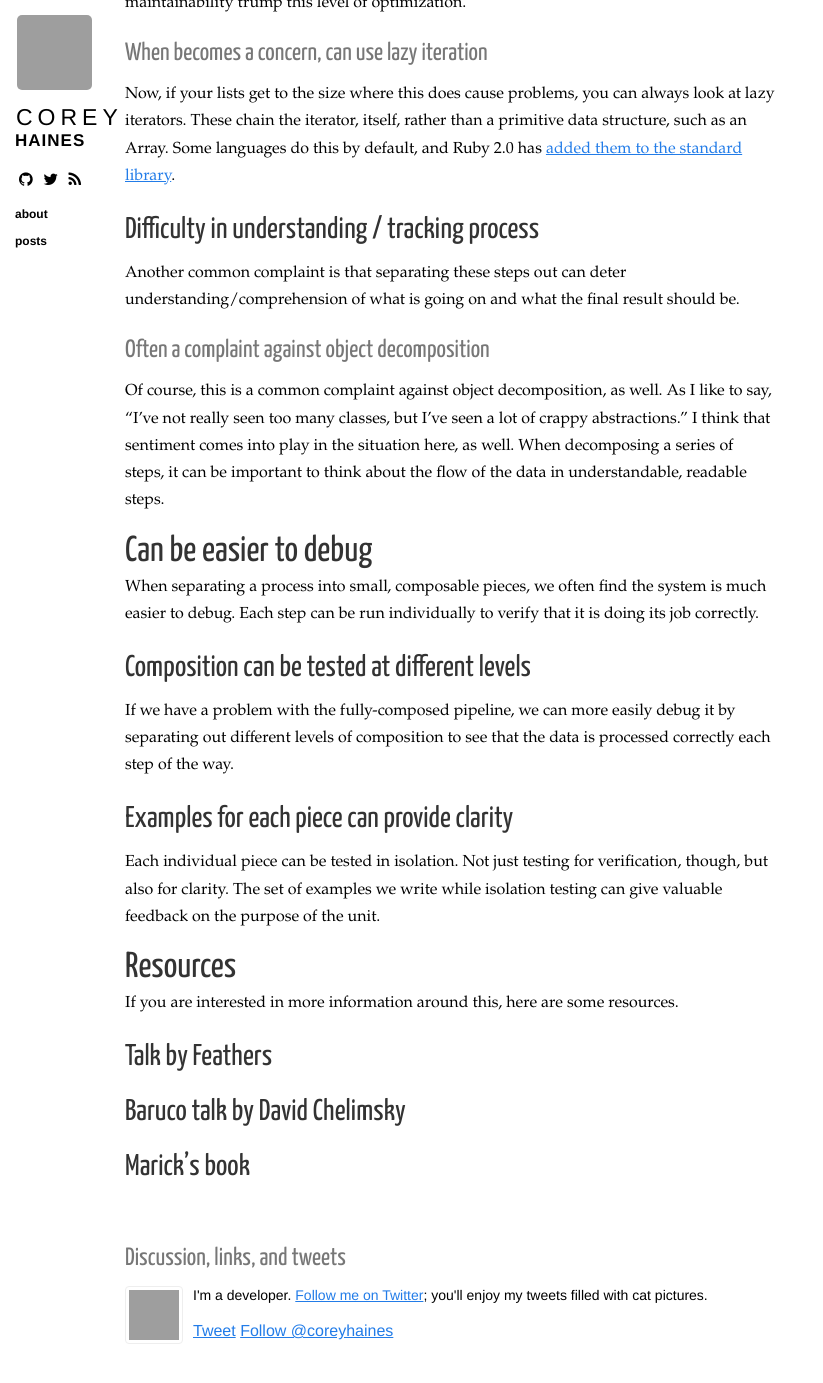
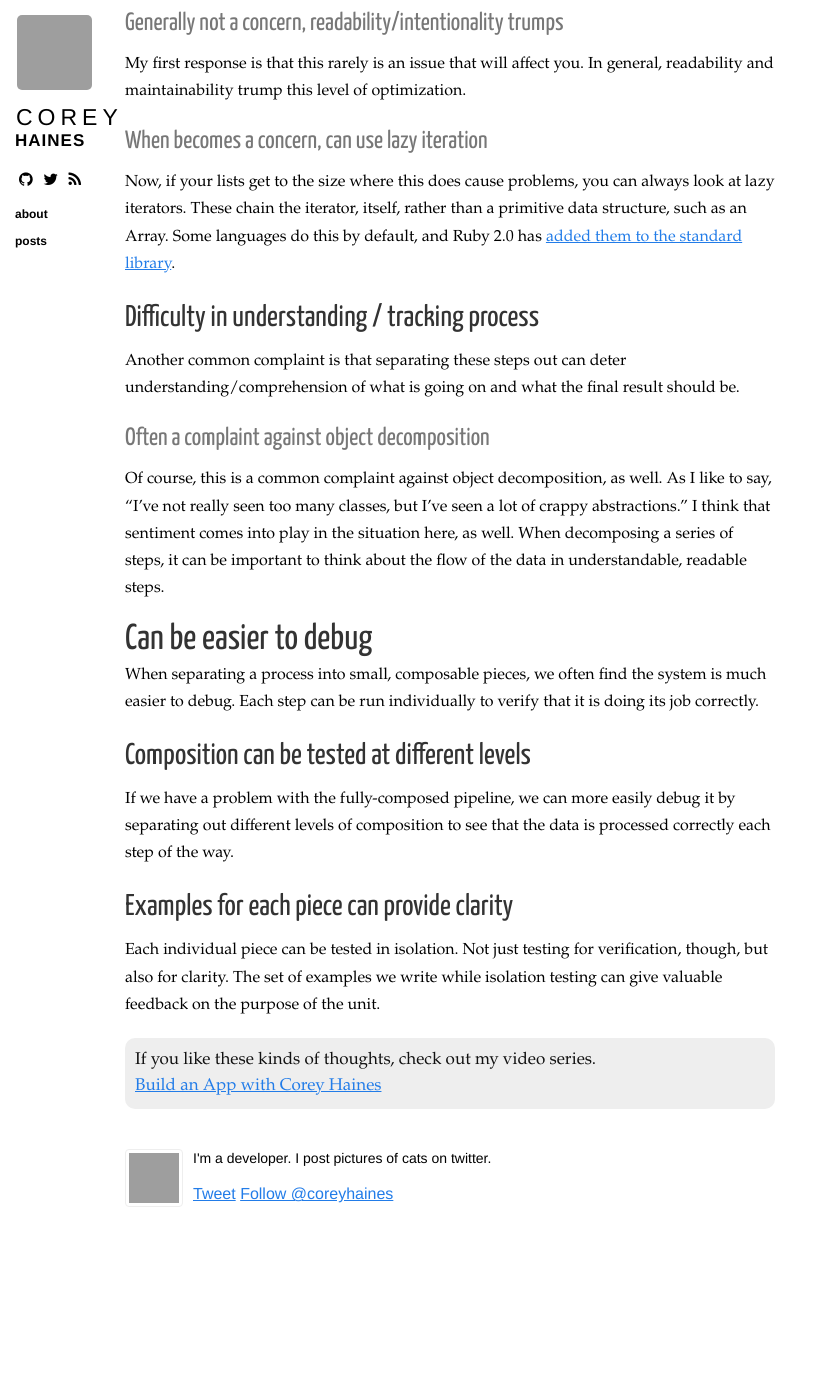
Before and after one commit to coreyhaines/coreyhaines.github.io, a Jekyll site: the page built from _posts/2013-09-22-iteration-styles.markdown, in a window 1280 px wide and 1400 px high, scrolled down 7813 px. Shown: the top 1383 px of the window, without its empty margins (0-823 px from the left). Built offline with Jekyll 4.4.1, drawn with Linux system fonts in a browser that asks for light colours; nearby versions of some CDN libraries; Markdown is read by kramdown in place of the engine named in the settings; comment, search, counter and statistics services are not loaded; after the commit the page ends 9076 px from its top, so only the background shows below that; some of the changed text lies outside the part shown; grey boxes are pictures that could not be loaded.

Commit message:
Add callouts to video series

```diff
--- a/_layouts/post.html
+++ b/_layouts/post.html
@@ -11,18 +11,26 @@ layout: layout
     {{ page.date | date: "%B %e, %Y" }}
   </section>
 
+  <section class="video-series-callout highlight">
+    If you like these kinds of thoughts, check out my video series.<br />
+    <a href="http://cleancoders.com/category/build-an-app">Build an App with Corey Haines</a>
+  </section>
+
   {{ content }}
 
-  <!-- TODO: bio here -->
+  <section class="video-series-callout highlight">
+    If you like these kinds of thoughts, check out my video series.<br />
+    <a href="http://cleancoders.com/category/build-an-app">Build an App with Corey Haines</a>
+  </section>
+
   <section class="meta">
-    <h3>Discussion, links, and tweets</h3>
     <section class="copy">
       <a href="https://twitter.com/{{ site.twitter }}" target="_blank">
         <img src="{{ site.gravatar_url }}?s=142" height="50" width="50" />
       </a>
 
       <p>
-        I'm a developer. <a href="https://twitter.com/{{ site.twitter }}" target="_blank">Follow me on Twitter</a>; you'll enjoy my tweets filled with cat pictures.
+        I'm a developer. I post pictures of cats on twitter.
       </p>
 
       <a href="http://twitter.com/share" class="twitter-share-button" data-count="none" data-via="{{ site.twitter }}">Tweet</a>
--- a/_posts/2013-09-22-iteration-styles.markdown
+++ b/_posts/2013-09-22-iteration-styles.markdown
@@ -258,9 +258,3 @@ If we have a problem with the fully-composed pipeline, we can more easily debug
 
 ##Examples for each piece can provide clarity
 Each individual piece can be tested in isolation. Not just testing for verification, though, but also for clarity. The set of examples we write while isolation testing can give valuable feedback on the purpose of the unit.
-
-#Resources
-If you are interested in more information around this, here are some resources.
-##Talk by Feathers
-##Baruco talk by David Chelimsky
-##Marick's book
--- a/css/base.css
+++ b/css/base.css
@@ -149,6 +149,10 @@ a {
     padding-left: 0px;
     font-size: 17px;
     color: #777; }
+  .content .video-series-callout {
+    padding: 10px;
+    font-size: 17px;
+    line-height: 1.5em; }
   .content .aside {
     background-color: #eeeeee;
     padding: 14px;
```
